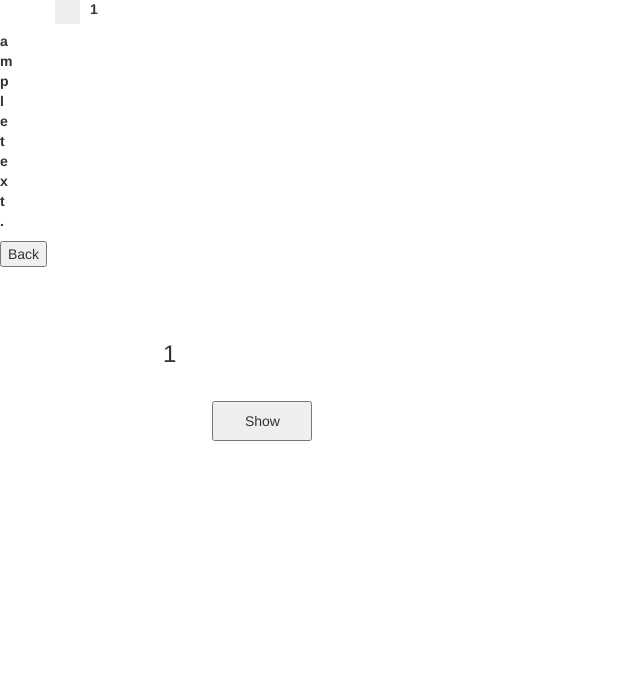
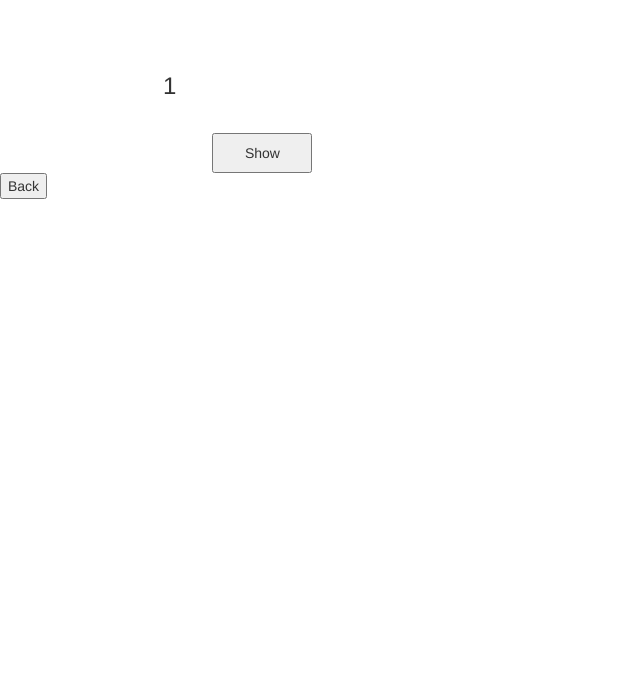
Before and after one commit to worldtaboonpong/datast, a Flask app: template templates/analyze.html in a window 1280 px wide. Shown: the part 51-732 px from the top of the page, without its empty margins (0-640 px from the left). Run offline with Flask 2, Linux system fonts and the light colour scheme; the template is opened without the code that fills it: most values are stand-ins (such as "Sample title", 1, 10 or a date in 2020); some libraries are stand-ins or nearby versions.

Commit message:
Completed analyze (css left)

```diff
--- a/templates/analyze.html
+++ b/templates/analyze.html
@@ -7,31 +7,14 @@
         function goBack(){
             window.history.back();
         }
-        function showAnswer(id){
-            var checkBox = document.getElementById(id)
-            var answer_id = document.getElementById("answer-for-"+id)
-            var table = document.getElementById("table-for-"+id)
-            var image = document.getElementById("picture-for-"+id)
-            if (checkBox.checked == true){
-                console.log('checked')
-                console.log(table)
-                answer_id.style.display = 'block'
-                // table.style.display = 'block'
-                // image.style.display = 'block'
-            } else {
-                console.log('unchecked')
-                answer_id.style.display = 'none'
-                // table.style.display = 'none'
-                // image.style.display = 'none'
-            }
-        }
-        function showAnswerAsso(btnid) {
+        function showAnswerAnalyze(btnid) {
             var id = btnid.slice(4);
             //console.log(id)
             var container = document.getElementById("container-"+id)
             var answer = document.getElementById("answer-"+id)
             var question = document.getElementById("question-"+id)
             var button = document.getElementById("btn-"+id)
+            var table = document.getElementById("table-"+id)
             if(answer.style.display === 'block'){
                 button.innerHTML = "Show"
                 answer.style.display = 'none'
@@ -97,25 +80,25 @@
             transform: rotate(45deg);
         }
         /* TEST FOR ME ONLY*/
-        .container-asso {
+        .container-analyze {
             display: block;
             padding-left: 35px;
             margin-left: 10%;
             margin-right: 10%;
         }
-        .container-asso .seperator {
+        .container-analyze .seperator {
             height: 70px
         }
-        .container-asso .header {
+        .container-analyze .header {
             font-size: 24px;
             margin-bottom: 30px;
         }
-        .container-asso .btn-show {
+        .container-analyze .btn-show {
             margin-left: 5%;
             width: 100px;
             height: 40px;
         }
-        .container-asso .container-answer {
+        .container-analyze .container-answer {
             text-align: center;
             display: none;
         }
@@ -140,18 +123,22 @@
 
         <form name='select_question' >
             {% for id,question_answer in qa.items()%}
-
-                <label class="container">{{question_answer[0]}}
-                    <input name="questions" type="checkbox"
-                    id="{{id}}" onclick="showAnswer(this.id)">
-                    <span class="checkmark"></span>
-                </label>
-
-                <p id="answer-for-{{id}}" style="display: none;">
-                    <!-- {{question_answer[1:]}} -->
+                <div class="container-analyze" id="container-{{id}}">
+                    <div class="seperator"></div>
+                    <div class="header" id="question-{{id}}">{{question_answer[0]}}</div>
+                    <button class="btn-show" type="button" id="btn-{{id}}" onclick="showAnswerAnalyze(this.id)">Show</button>
+                    <div class="container-answer" id="answer-{{id}}" >
                         {% for each_answer in question_answer[1:] %}
-                        {% if each_answer is iterable  %}
-                            <table id="table-for-{{id}}" >
+                            {% if '.png' in each_answer %}
+                                <div class="image-container">
+                                    <img src="{{each_answer}}" />
+                                </div>
+                            {% endif %}
+                        {% endfor %}
+                        {% for each_answer in question_answer[1:] %}
+                            {% if not '.png' in each_answer %}
+                                {% if each_answer is iterable and (each_answer is not string and each_answer is not mapping) %}
+                                    <table id="table-{{id}}" >
                                         <thead>
                                             <tr>
                                                 {% for col in each_answer[0] %}
@@ -173,44 +160,18 @@
                                             {% endfor %}
                                         </tbody>
                                     </table>
+                                {% elif each_answer is string %}
+                                    <div class="details">{{each_answer}}</div>
                                 {% endif %}
-                        {% if '.png' in each_answer %}
-                            <img id="picture-for-{{id}}" src="{{each_answer}}" >
-                        {% endif %}
-
-                    {% endfor %}
-                </p>
-
-            {% endfor %}
-        </form>
-
-        <button onclick="goBack()">
-            Back
-        </button>
-        <!-- Test -->
-        <form name='select_question' >
-            {% for id,question_answer in qa.items()%}
-                <div class="container-asso" id="container-{{id}}">
-                    <div class="seperator"></div>
-                    <div class="header" id="question-{{id}}">{{question_answer[0]}}</div>
-                    <button class="btn-show" type="button" id="btn-{{id}}" onclick="showAnswerAsso(this.id)">Show</button>
-                    <div class="container-answer" id="answer-{{id}}" >
-                        {% for each_answer in question_answer[1:] %}
-                            {% if '.png' in each_answer %}
-                                <div class="image-container">
-                                    <img src="{{each_answer}}" />
-                                </div>
-                            {% endif %}
-                        {% endfor %}
-                        {% for each_answer in question_answer[1:] %}
-                            {% if not '.png' in each_answer %}
-                                <div class="details">{{each_answer}}</div>
                             {% endif %}
                         {% endfor %}
                     </div>
                 </div>
             {% endfor %}
         </form>
+        <button onclick="goBack()">
+            Back
+        </button>
         <div style="height: 70px;"></div>
     </body>
 
```
Lines whose indentation alone changed are shown as unchanged.
